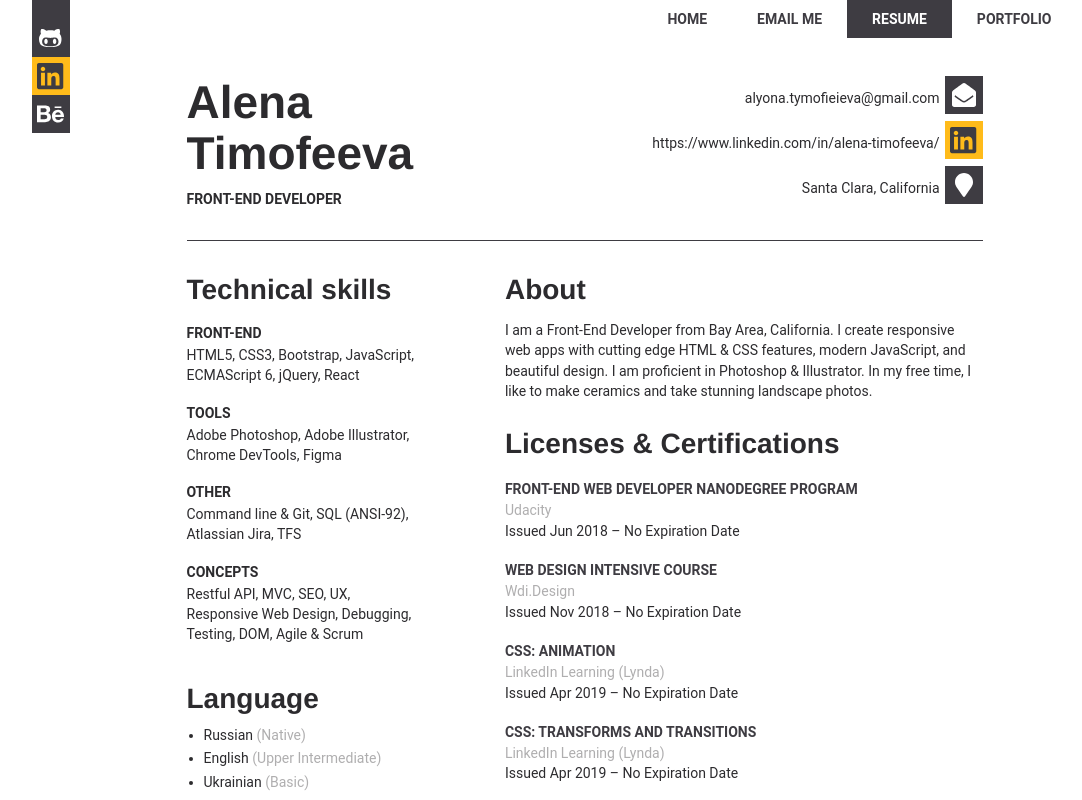
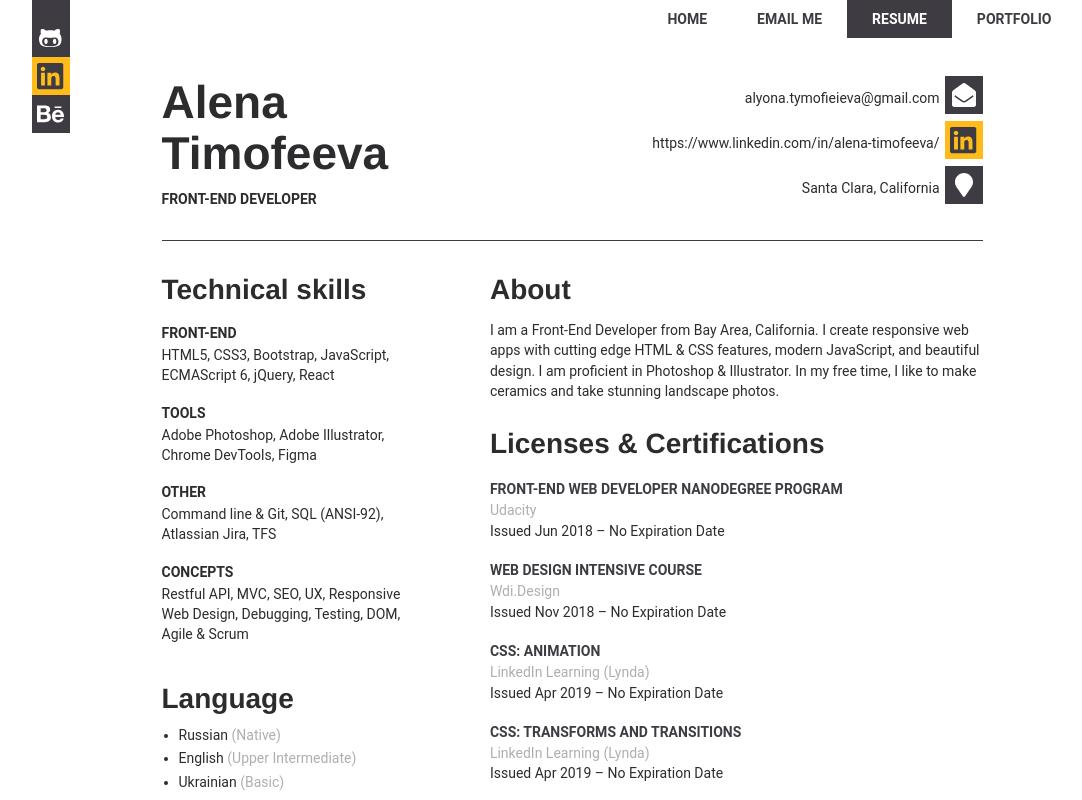
Before and after one commit to mouseProgrammouse/portfolio, a React (Create React App) app: page /resume in a window 1280 px wide. Shown: the top 800 px of the page, without its empty margins (86-1168 px from the left). Built offline with nearby package versions, Linux system fonts and the light colour scheme.

Commit message:
fix movement of AsideMenu

```diff
--- a/src/OwnerInfo.css
+++ b/src/OwnerInfo.css
@@ -1,7 +1,7 @@
 .owner-info {
   display: flex;
   flex-flow: row;
-  margin: 10px 94px 0 155px;
+  margin: 10px 94px 0 130px;
   justify-content: space-between;
   align-items: center;
   padding-bottom: 15px;
--- a/src/Skills.css
+++ b/src/Skills.css
@@ -3,7 +3,7 @@
   flex-flow: row;
   justify-content: space-between;
   align-items: flex-start;
-  margin: 27px 94px 43px 155px;
+  margin: 27px 94px 243px 130px;
 }
 
 .skills .left-section {
```
